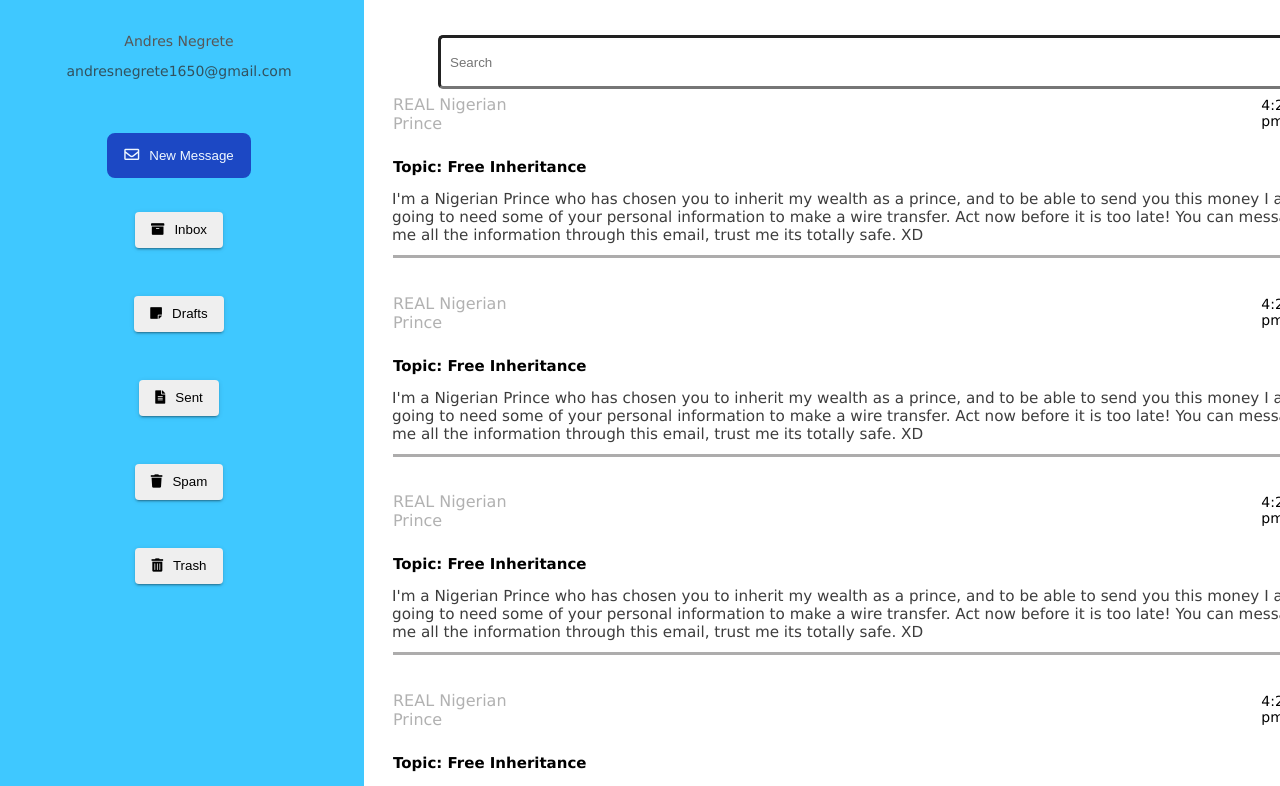
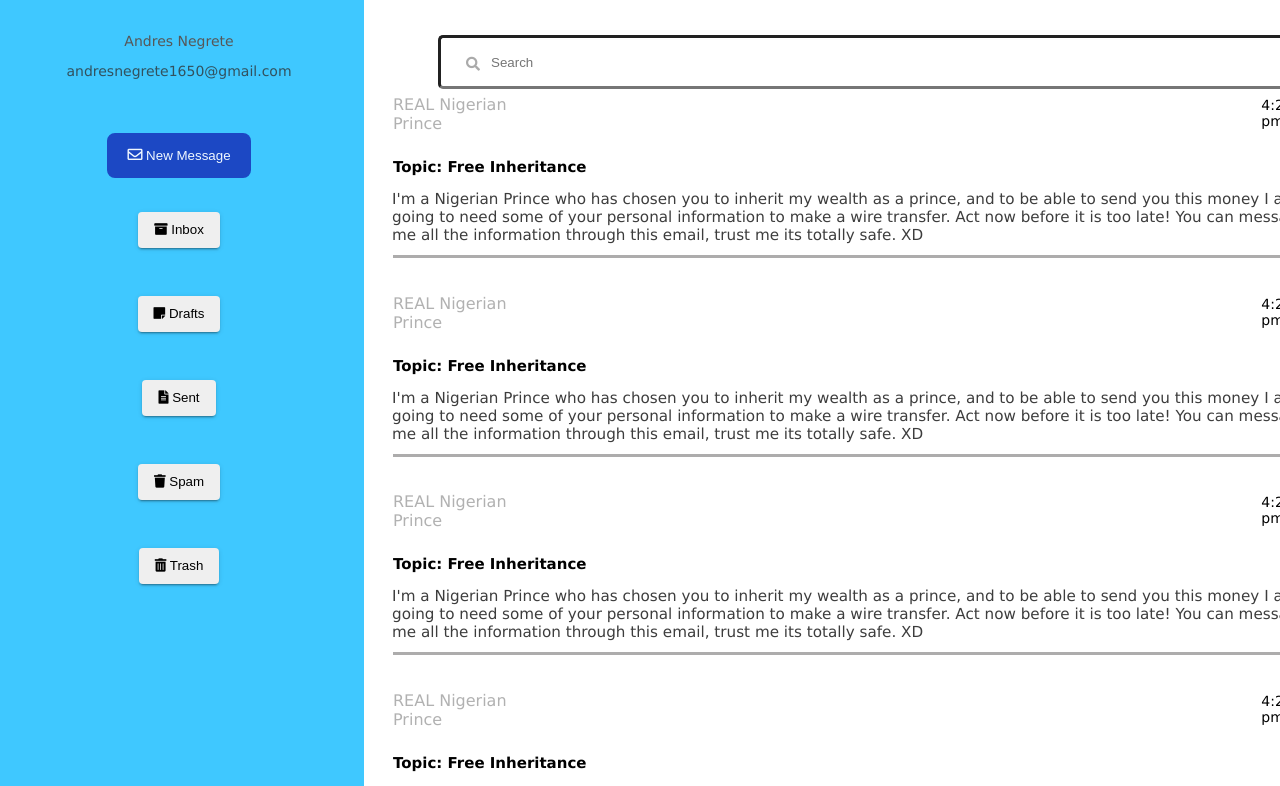
Before and after one commit to Andres1650/Email-Project, an Angular app: page / in a window 1280 px wide. Shown: the top 786 px of the page. Built offline with nearby package versions, Linux system fonts and the light colour scheme.

Commit message:
Seach Icon (Fixed)

```diff
--- a/src/app/app.component.css
+++ b/src/app/app.component.css
@@ -47,9 +47,10 @@
     border-radius: 5px;
     border-width: 3px;
     margin-top: 25px;
-    margin-left: 430px;
+    margin-left: 30px;
     margin-bottom: 15px;
-
+    padding-left: 50px;
+    /* opacity: .5; */
 }
 
 
@@ -93,10 +94,7 @@
     height: 1vh;
     padding-bottom: 7vh;
     padding-top: 30px;
-    /* align-items: center;
-    justify-items: center; */
     background-color: blue;
-
 }
 
 
@@ -139,6 +137,47 @@ html {
     color: -internal-root-color;
 }
 
-.icon-space{
-    padding-right: .8vh;
-}
+
+  input[type="text"]:focus {
+    border-color: dodgerBlue;
+    box-shadow: 0 0 8px 0 dodgerBlue;
+
+  }
+
+  .inputWithIcon input[type="text"] {
+    padding-left: 40px;
+
+  }
+
+  .inputWithIcon {
+    position: fixed;
+    margin-left: 400px;
+  }
+
+  .inputWithIcon i {
+    margin-top: 30px;
+    position: absolute;
+    left: 0;
+    top: 8px;
+    padding: 9px 8px;
+    color: #aaa;
+    transition: 0.3s;
+    margin-left: 50px;
+
+  }
+
+  .inputWithIcon input[type="text"]:focus + i {
+    color: dodgerBlue;
+  }
+
+  .inputWithIcon.inputIconBg i {
+    background-color: #aaa;
+    color: #fff;
+    padding: 9px 4px;
+    border-radius: 4px 0 0 4px;
+  }
+
+  .inputWithIcon.inputIconBg input[type="text"]:focus + i {
+    color: #fff;
+    background-color: dodgerBlue;
+  }
--- a/src/app/app.component.html
+++ b/src/app/app.component.html
@@ -76,7 +76,10 @@
   </div>
   </td>
   <div class="top-row">
+      <div class="inputWithIcon">
       <input id= "searchBox" type="text" placeholder="Search">
+      <i class="fa fa-search icon" aria-hidden="true"></i>
+      </div>
   </div>
   <td class="align-top">
   <div id="mail-col">
```
